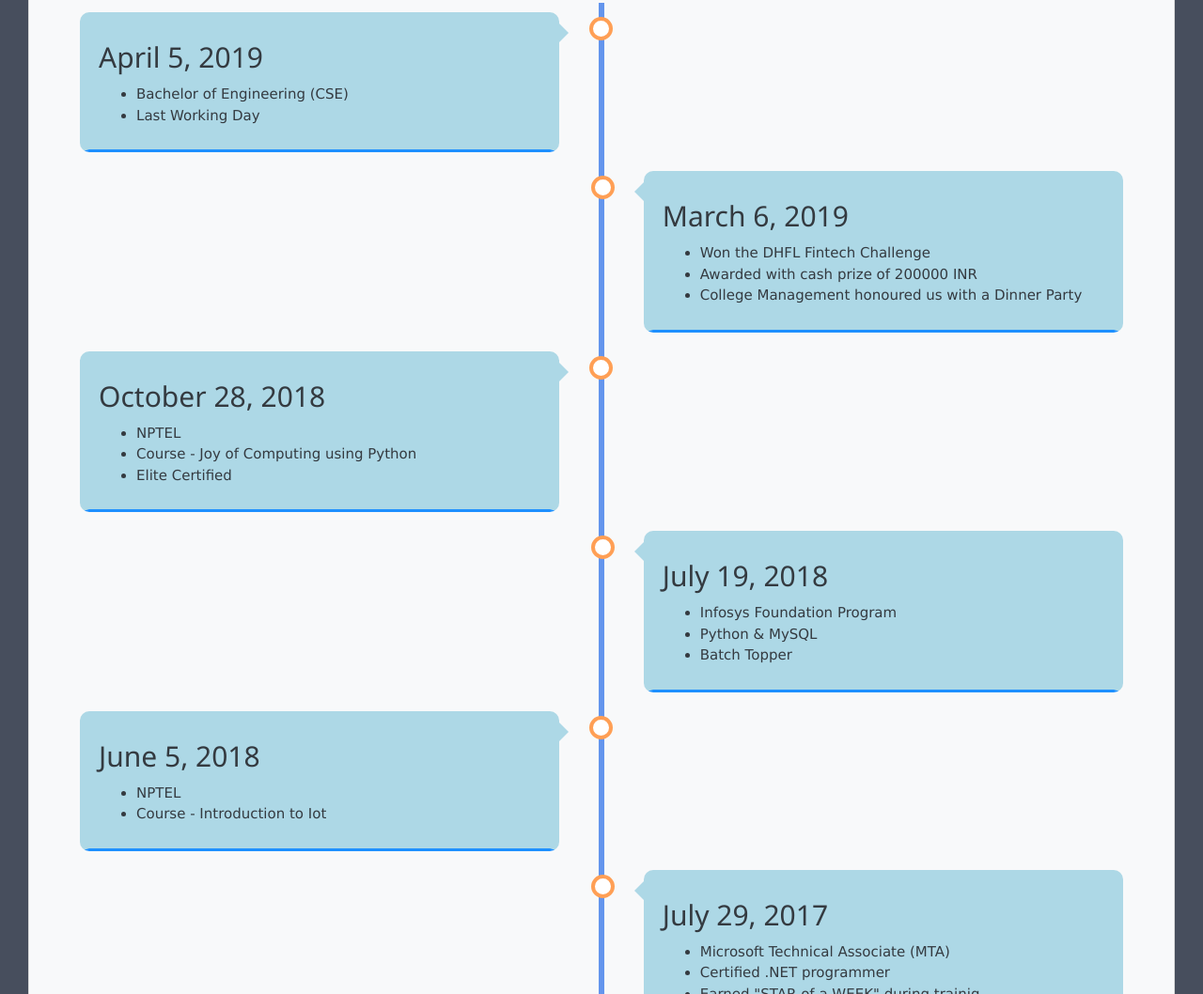
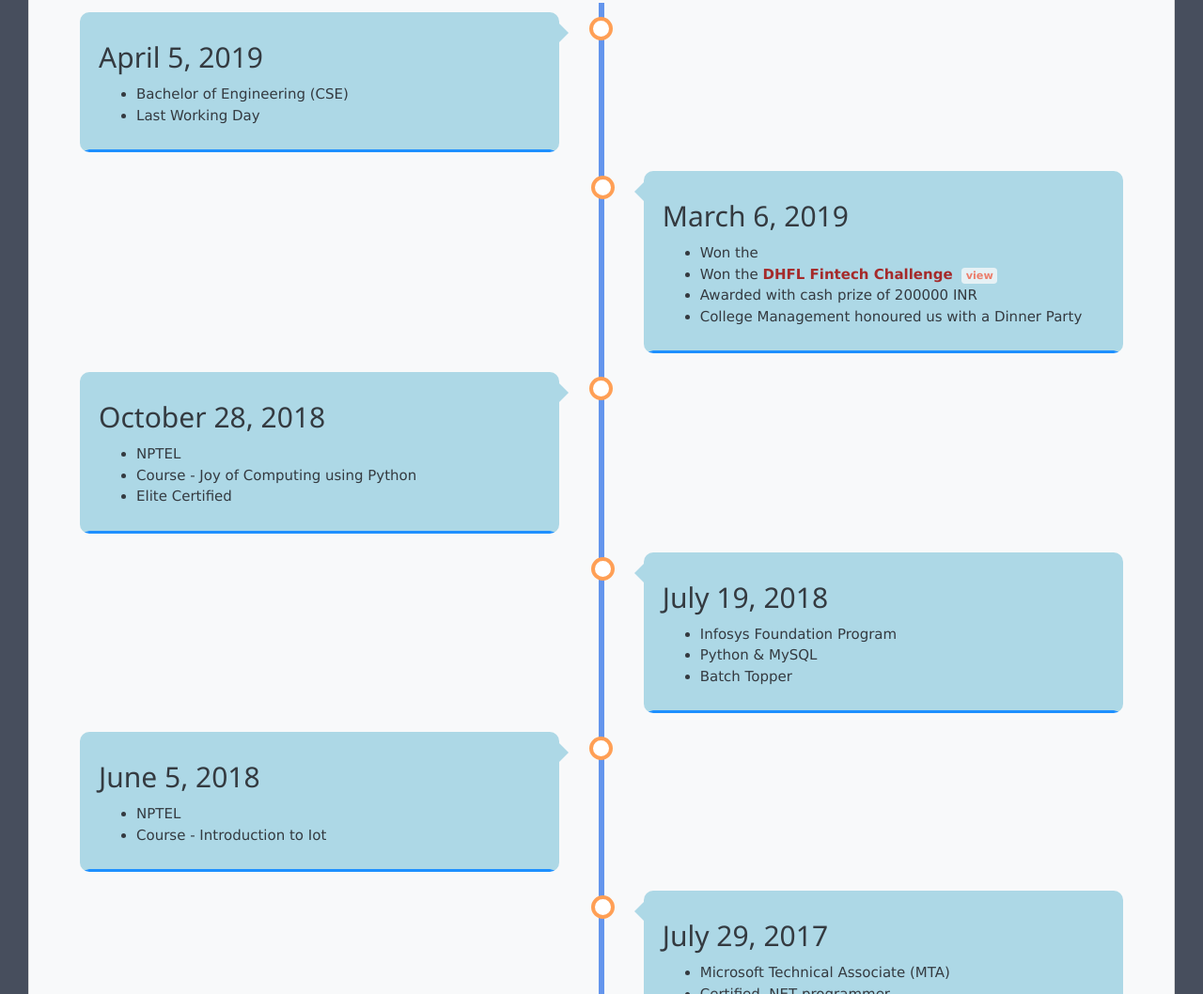
Before and after one commit to mepcovenkat97/Portfolio, a plain HTML site: page index.html in a window 1280 px wide. Shown: the part 3428-4486 px from the top of the page at 94% size. Drawn offline with nearby package versions, Linux system fonts and the light colour scheme; a web font is replaced by a local one.

Commit message:
Updates Timeline

```diff
--- a/index.html
+++ b/index.html
@@ -976,7 +976,7 @@
                       <div class="contenttype">
                         <h2>March 6, 2019</h2>
                         <ul style="list-style-type:disc;">
-                            <li>Won the DHFL Fintech Challenge</li>
+                            <li>Won the <li>Won the <b style="color:brown">DHFL Fintech Challenge</b>&nbsp;&nbsp;<span class="badge badge-light blink"><a href="https://www.hackerearth.com/challenges/hackathon/dhfl-hackathon" style="color:tomato" target="_blank">view</a></span></li>
                             <li>Awarded with cash prize of 200000 INR</li>
                             <li>College Management honoured us with a Dinner Party</li>
                           </ul>
```
